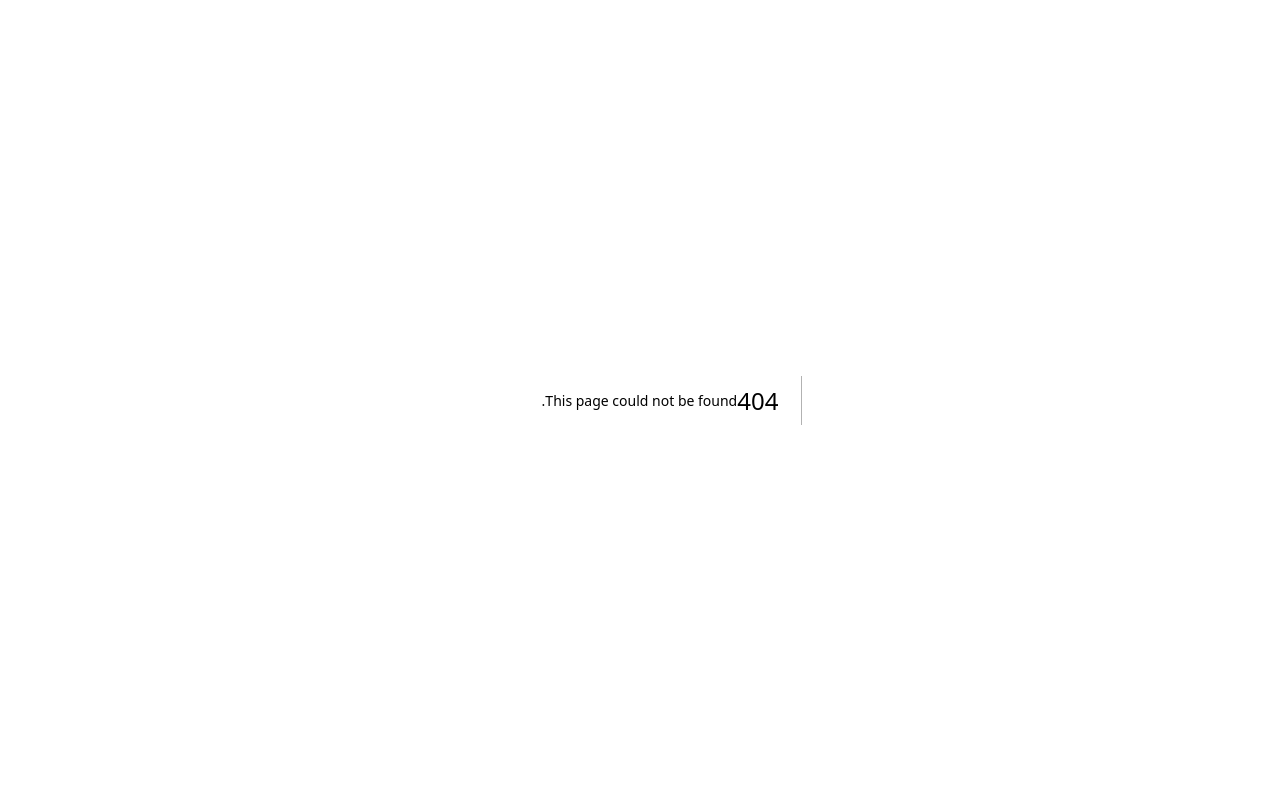
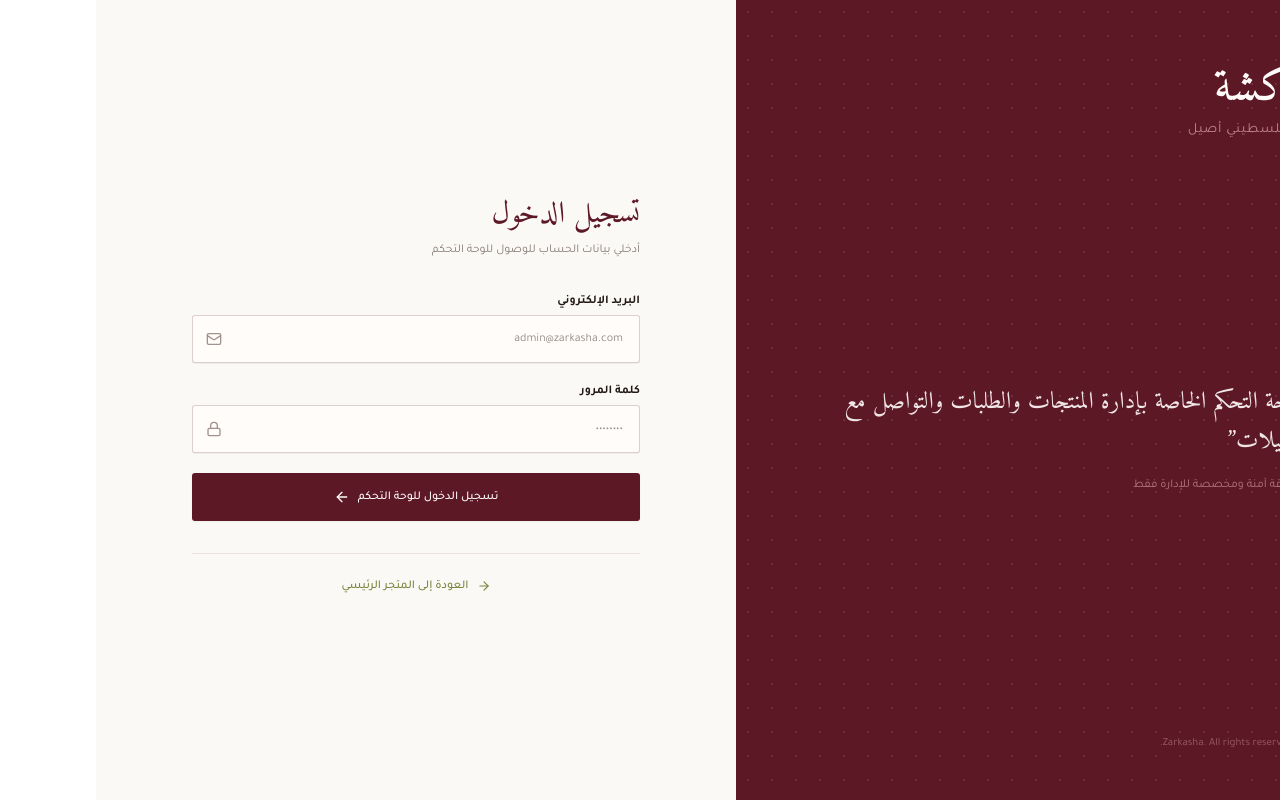
Before and after one commit to mriana9/zarkasha-v1, a Next.js app: page /ar/login in a window 1280 px wide. Before the commit this address had no page. Built offline with nearby package versions, Linux system fonts and the light colour scheme.

Commit message:
feat: implement login page with localization support and user authentication

```diff
--- /dev/null
+++ b/app/[locale]/login/page.tsx
@@ -0,0 +1,165 @@
+"use client";
+
+import { useState, use } from "react";
+import Link from "next/link";
+import { Lock, Mail, ArrowRight, Sparkles, ShieldCheck } from "lucide-react";
+
+interface LoginPageProps {
+  params: Promise<{ locale: "ar" | "en" }>;
+}
+
+export default function LoginPage({ params }: LoginPageProps) {
+  const resolvedParams = use(params);
+  const locale = resolvedParams.locale;
+  const isRtl = locale === "ar";
+
+  const [email, setEmail] = useState("");
+  const [password, setPassword] = useState("");
+
+  const t = {
+    brandName: isRtl ? "زركشة" : "Zarkasha",
+    brandSubtitle: isRtl
+      ? "تطريز فلسطيني أصيل"
+      : "Authentic Palestinian Embroidery",
+    welcomeTitle: isRtl ? "أهلاً بكِ مجدداً" : "Welcome Back",
+    welcomeDesc: isRtl
+      ? "لوحة التحكم الخاصة بإدارة المنتجات والطلبات والتواصل مع العميلات"
+      : "Manage products, orders, and customer interactions elegantly",
+    title: isRtl ? "تسجيل الدخول" : "Sign In",
+    subtitle: isRtl
+      ? "أدخلي بيانات الحساب للوصول للوحة التحكم"
+      : "Enter your credentials to access the admin panel",
+    emailLabel: isRtl ? "البريد الإلكتروني" : "Email Address",
+    passwordLabel: isRtl ? "كلمة المرور" : "Password",
+    submitBtn: isRtl ? "تسجيل الدخول للوحة التحكم" : "Sign In to Dashboard",
+    backToHome: isRtl ? "العودة إلى المتجر الرئيسي" : "Back to Main Store",
+    securityNote: isRtl
+      ? "منطقة آمنة ومخصصة للإدارة فقط"
+      : "Secure area restricted to authorized staff",
+  };
+
+  const handleSubmit = (e: React.FormEvent) => {
+    e.preventDefault();
+    alert(isRtl ? "تم تسجيل الدخول بنجاح!" : "Signed in successfully!");
+  };
+
+  return (
+    <div
+      className="min-h-screen bg-[#f7f5f2] flex font-tajawal"
+      dir={isRtl ? "rtl" : "ltr"}
+    >
+      {/* Visual Brand Side (Hidden on Mobile) */}
+      <div className="hidden lg:flex lg:w-1/2 bg-burgundy text-ivory relative flex-col justify-between p-12 overflow-hidden">
+        {/* Subtle Decorative Pattern Background */}
+        <div className="absolute inset-0 bg-[radial-gradient(#ffffff_1px,transparent_1px)] [background-size:24px_24px] opacity-10 pointer-events-none" />
+
+        <div className="relative z-10 space-y-2">
+          <h1 className="font-amiri text-5xl font-normal text-ivory tracking-wide pt-4">
+            {t.brandName}
+          </h1>
+          <p className="text-sm text-blush/80 font-light tracking-wider">
+            {t.brandSubtitle}
+          </p>
+        </div>
+
+        <div className="relative z-10 space-y-4 max-w-lg">
+          <blockquote className="font-amiri text-2xl text-ivory/90 leading-relaxed font-normal border-r-2 ltr:border-l-2 ltr:border-r-0 border-blush/40 pr-4 ltr:pl-4">
+            &ldquo;{t.welcomeDesc}&rdquo;
+          </blockquote>
+          <div className="flex items-center gap-2 text-xs text-blush/70">
+            <ShieldCheck className="w-4 h-4 text-blush" />
+            <span>{t.securityNote}</span>
+          </div>
+        </div>
+
+        <div className="relative z-10 text-[11px] text-blush/50">
+          © {new Date().getFullYear()} Zarkasha. All rights reserved.
+        </div>
+      </div>
+
+      {/* Login Form Side */}
+      <div className="w-full lg:w-1/2 flex items-center justify-center p-6 sm:p-12 bg-[#fbf9f6]">
+        <div className="max-w-md w-full space-y-8">
+          {/* Mobile Header Brand */}
+          <div className="lg:hidden text-center space-y-1">
+            <h1 className="font-amiri text-3xl font-normal text-burgundy">
+              {t.brandName}
+            </h1>
+            <p className="text-xs text-[#887a75]">{t.brandSubtitle}</p>
+          </div>
+
+          <div className="space-y-2">
+            <h2 className="font-amiri text-3xl font-normal text-burgundy">
+              {t.title}
+            </h2>
+            <p className="text-xs text-[#887a75] leading-relaxed">
+              {t.subtitle}
+            </p>
+          </div>
+
+          <form onSubmit={handleSubmit} className="space-y-5">
+            <div className="space-y-1.5">
+              <label className="block text-xs font-semibold text-brown">
+                {t.emailLabel}
+              </label>
+              <div className="relative">
+                <input
+                  type="email"
+                  value={email}
+                  onChange={(e) => setEmail(e.target.value)}
+                  required
+                  placeholder="admin@zarkasha.com"
+                  className="w-full h-12 px-4 bg-ivory border border-burgundy/20 rounded-[3px] text-xs text-brown outline-none focus:border-burgundy focus:ring-1 focus:ring-burgundy/30 transition-all ltr:text-left rtl:text-right shadow-2xs"
+                />
+                <Mail
+                  className={`w-4 h-4 text-[#a0928d] absolute ${isRtl ? "left-3.5" : "right-3.5"} top-1/2 -translate-y-1/2`}
+                />
+              </div>
+            </div>
+
+            <div className="space-y-1.5">
+              <label className="block text-xs font-semibold text-brown">
+                {t.passwordLabel}
+              </label>
+              <div className="relative">
+                <input
+                  type="password"
+                  value={password}
+                  onChange={(e) => setPassword(e.target.value)}
+                  required
+                  placeholder="••••••••"
+                  className="w-full h-12 px-4 bg-ivory border border-burgundy/20 rounded-[3px] text-xs text-brown outline-none focus:border-burgundy focus:ring-1 focus:ring-burgundy/30 transition-all shadow-2xs"
+                />
+                <Lock
+                  className={`w-4 h-4 text-[#a0928d] absolute ${isRtl ? "left-3.5" : "right-3.5"} top-1/2 -translate-y-1/2`}
+                />
+              </div>
+            </div>
+
+            <button
+              type="submit"
+              className="w-full h-12 bg-burgundy text-ivory rounded-[3px] text-xs font-medium hover:bg-burgundy/90 transition-all shadow-xs cursor-pointer flex items-center justify-center gap-2 mt-2 group"
+            >
+              <span>{t.submitBtn}</span>
+              <ArrowRight
+                className={`w-4 h-4 transition-transform ${isRtl ? "group-hover:-translate-x-1 rotate-180" : "group-hover:translate-x-1"}`}
+              />
+            </button>
+          </form>
+
+          <div className="pt-6 border-t border-burgundy/10 text-center">
+            <Link
+              href={`/${locale}`}
+              className="text-xs text-olive hover:text-burgundy transition-colors inline-flex items-center gap-2 font-medium"
+            >
+              <ArrowRight
+                className={`w-3.5 h-3.5 ${isRtl ? "rotate-0" : "rotate-180"}`}
+              />
+              <span>{t.backToHome}</span>
+            </Link>
+          </div>
+        </div>
+      </div>
+    </div>
+  );
+}
```
